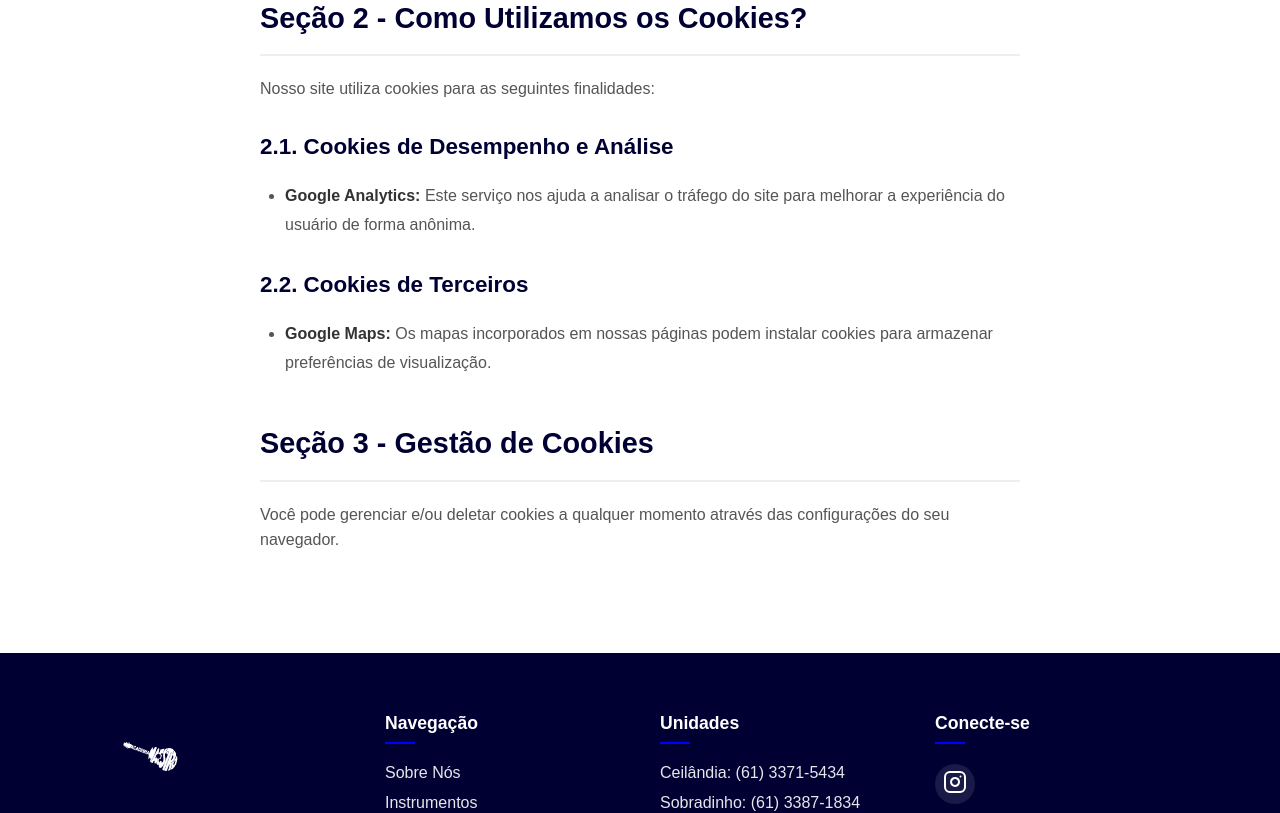
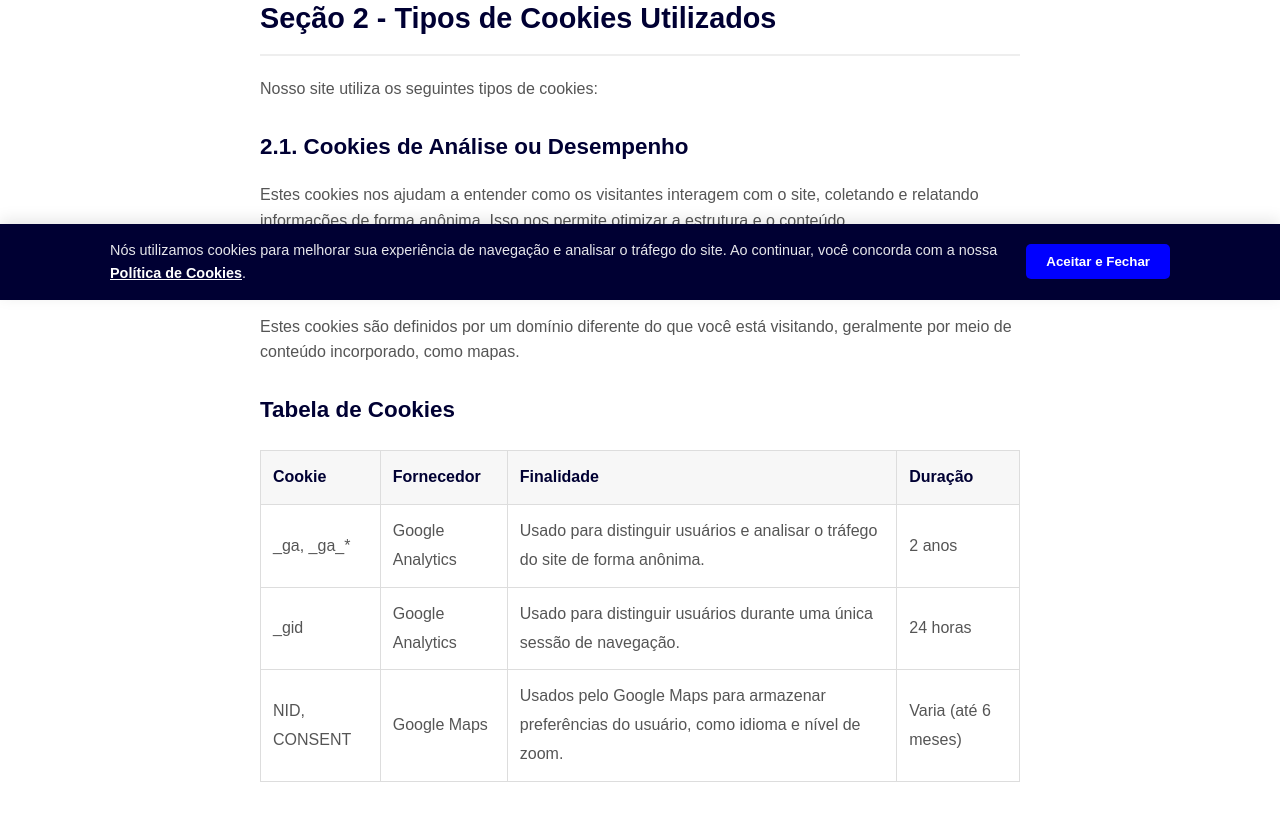
Before and after one commit to jonata1200/academia-maestro-next, a Next.js app: page /politica-de-cookies in a window 1280 px wide. Shown: the part 500-1313 px from the top of the page. Built offline with nearby package versions, Linux system fonts and the light colour scheme.

Commit message:
Correção Políticas

```diff
--- a/src/app/layout.tsx
+++ b/src/app/layout.tsx
@@ -5,6 +5,7 @@ import GlobalStyles from '@/components/GlobalStyles';
 import Header from '@/components/Header';
 import Footer from '@/components/Footer';
 import GoogleAnalytics from "@/components/GoogleAnalytics";
+import CookieBanner from '@/components/CookieBanner';
 
 export const metadata: Metadata = {
   // ADICIONE A LINHA ABAIXO
@@ -28,6 +29,7 @@ export default function RootLayout({ children,}: Readonly<{
           <Header />
           <main>{children}</main> {/* O conteúdo da página fica aqui */}
           <Footer />
+          <CookieBanner />
         </StyledComponentsRegistry>
         <GoogleAnalytics />
 
--- a/src/app/politica-de-cookies/PoliticaDeCookiesPageClient.tsx
+++ b/src/app/politica-de-cookies/PoliticaDeCookiesPageClient.tsx
@@ -4,23 +4,12 @@
 
 import React from 'react';
 import styled from 'styled-components';
+import Link from 'next/link';
 
-// ========================================================
-// ESTILOS
-// ========================================================
-
-const PageWrapper = styled.div`
-  padding: 180px 0 80px;
-`;
-
+// ESTILOS (COPIE E COLE ESTE BLOCO ATUALIZADO)
+const PageWrapper = styled.div` padding: 180px 0 80px; `;
 const LegalPageContainer = styled.div`
-  max-width: 800px;
-  margin: 0 auto;
-  padding: 0 20px;
-  text-align: left;
-  line-height: 1.8;
-  color: var(--text-light);
-
+  max-width: 800px; margin: 0 auto; padding: 0 20px; text-align: left; line-height: 1.8; color: var(--text-light);
   h1 { text-align: center; margin-bottom: 40px; font-size: 2.5rem; color: var(--dark-blue); }
   h2 { font-size: 1.8rem; margin-top: 40px; margin-bottom: 20px; border-bottom: 2px solid #eee; padding-bottom: 10px; color: var(--dark-blue); }
   h3 { font-size: 1.4rem; margin-top: 25px; margin-bottom: 15px; color: var(--dark-blue); }
@@ -29,35 +18,72 @@ const LegalPageContainer = styled.div`
   li { margin-bottom: 10px; }
   strong { font-weight: 600; color: var(--text-color); }
   a { color: var(--primary-color); text-decoration: underline; font-weight: 600; &:hover { text-decoration: none; } }
+
+  /* Estilos para a tabela de cookies */
+  table { width: 100%; border-collapse: collapse; margin-top: 20px; }
+  th, td { border: 1px solid #ddd; padding: 12px; text-align: left; }
+  th { background-color: #f7f7f7; color: var(--dark-blue); }
 `;
 
-// ========================================================
 // COMPONENTE
-// ========================================================
 export default function PoliticaDeCookiesPageClient() {
   return (
     <PageWrapper>
-      <LegalPageContainer> {/* <-- GARANTE QUE OS ESTILOS SEJAM APLICADOS */}
+      <LegalPageContainer>
         <h1>Política de Cookies</h1>
 
         <h2>Seção 1 - O que são Cookies?</h2>
-        <p>Cookies são pequenos arquivos de texto que um site armazena no seu dispositivo quando você o visita. Eles são utilizados para fazer os sites funcionarem de forma mais eficiente e para fornecer informações aos proprietários do site.</p>
+        <p>Cookies são pequenos arquivos de texto que um site armazena no seu dispositivo ao visitá-lo. Eles são utilizados para diversas finalidades, como lembrar suas preferências, ajudar na navegação entre páginas e coletar dados estatísticos.</p>
 
-        <h2>Seção 2 - Como Utilizamos os Cookies?</h2>
-        <p>Nosso site utiliza cookies para as seguintes finalidades:</p>
+        <h2>Seção 2 - Tipos de Cookies Utilizados</h2>
+        <p>Nosso site utiliza os seguintes tipos de cookies:</p>
 
-        <h3>2.1. Cookies de Desempenho e Análise</h3>
-        <ul>
-            <li><strong>Google Analytics:</strong> Este serviço nos ajuda a analisar o tráfego do site para melhorar a experiência do usuário de forma anônima.</li>
-        </ul>
+        <h3>2.1. Cookies de Análise ou Desempenho</h3>
+        <p>Estes cookies nos ajudam a entender como os visitantes interagem com o site, coletando e relatando informações de forma anônima. Isso nos permite otimizar a estrutura e o conteúdo.</p>
 
         <h3>2.2. Cookies de Terceiros</h3>
+        <p>Estes cookies são definidos por um domínio diferente do que você está visitando, geralmente por meio de conteúdo incorporado, como mapas.</p>
+
+        <h3>Tabela de Cookies</h3>
+        <table>
+            <thead>
+                <tr>
+                    <th>Cookie</th>
+                    <th>Fornecedor</th>
+                    <th>Finalidade</th>
+                    <th>Duração</th>
+                </tr>
+            </thead>
+            <tbody>
+                <tr>
+                    <td>_ga, _ga_*</td>
+                    <td>Google Analytics</td>
+                    <td>Usado para distinguir usuários e analisar o tráfego do site de forma anônima.</td>
+                    <td>2 anos</td>
+                </tr>
+                <tr>
+                    <td>_gid</td>
+                    <td>Google Analytics</td>
+                    <td>Usado para distinguir usuários durante uma única sessão de navegação.</td>
+                    <td>24 horas</td>
+                </tr>
+                <tr>
+                    <td>NID, CONSENT</td>
+                    <td>Google Maps</td>
+                    <td>Usados pelo Google Maps para armazenar preferências do usuário, como idioma e nível de zoom.</td>
+                    <td>Varia (até 6 meses)</td>
+                </tr>
+            </tbody>
+        </table>
+
+        <h2>Seção 3 - Como Gerenciar Cookies</h2>
+        <p>Você pode controlar ou recusar o uso de cookies através das configurações do seu navegador. A recusa de cookies pode, no entanto, afetar a funcionalidade de algumas partes do nosso site. Para obter instruções detalhadas, consulte os links abaixo:</p>
         <ul>
-            <li><strong>Google Maps:</strong> Os mapas incorporados em nossas páginas podem instalar cookies para armazenar preferências de visualização.</li>
+            <li><a href="https://support.google.com/chrome/answer/95647" target="_blank" rel="noopener noreferrer">Google Chrome</a></li>
+            <li><a href="https://support.mozilla.org/pt-BR/kb/impeca-que-sites-armazenem-cookies-e-dados-no-fir" target="_blank" rel="noopener noreferrer">Mozilla Firefox</a></li>
+            <li><a href="https://support.microsoft.com/pt-br/windows/excluir-e-gerenciar-cookies-168dab11-0753-043d-7c16-ede5947fc64d" target="_blank" rel="noopener noreferrer">Microsoft Edge</a></li>
         </ul>
-
-        <h2>Seção 3 - Gestão de Cookies</h2>
-        <p>Você pode gerenciar e/ou deletar cookies a qualquer momento através das configurações do seu navegador.</p>
+        <p>Para mais informações sobre o tratamento de seus dados, consulte nossa <Link href="/politica-de-privacidade">Política de Privacidade</Link>.</p>
       </LegalPageContainer>
     </PageWrapper>
   );
--- /dev/null
+++ b/src/components/CookieBanner.tsx
@@ -0,0 +1,124 @@
+// src/components/CookieBanner.tsx
+
+'use client';
+
+import React, { useState, useEffect } from 'react';
+import Link from 'next/link';
+import styled, { keyframes } from 'styled-components';
+
+// ========================================================
+// ESTILOS
+// ========================================================
+
+const slideUp = keyframes`
+  from {
+    transform: translateY(100%);
+    opacity: 0;
+  }
+  to {
+    transform: translateY(0);
+    opacity: 1;
+  }
+`;
+
+const BannerWrapper = styled.div`
+  position: fixed;
+  bottom: 0;
+  left: 0;
+  width: 100%;
+  background-color: var(--dark-blue);
+  color: rgba(255, 255, 255, 0.9);
+  padding: 15px 20px;
+  z-index: 1000;
+  animation: ${slideUp} 0.5s ease-out;
+  box-shadow: 0 -4px 15px rgba(0, 0, 0, 0.1);
+
+  .container {
+    display: flex;
+    justify-content: space-between;
+    align-items: center;
+    gap: 20px;
+
+    @media (max-width: 768px) {
+      flex-direction: column;
+      align-items: flex-start;
+      gap: 15px;
+    }
+  }
+`;
+
+const BannerContent = styled.p`
+  margin: 0;
+  font-size: 0.9rem;
+  color: rgba(255, 255, 255, 0.9);
+
+  a {
+    color: var(--secondary-color);
+    text-decoration: underline;
+    font-weight: 600;
+
+    &:hover {
+      text-decoration: none;
+    }
+  }
+`;
+
+const AcceptButton = styled.button`
+  background-color: var(--primary-color);
+  color: var(--secondary-color);
+  border: none;
+  border-radius: 5px;
+  padding: 10px 20px;
+  font-weight: 600;
+  cursor: pointer;
+  white-space: nowrap; /* Impede que o texto quebre */
+  transition: transform 0.2s, background-color 0.2s;
+
+  &:hover {
+    transform: translateY(-2px);
+    background-color: #0000cc;
+  }
+`;
+
+// ========================================================
+// COMPONENTE
+// ========================================================
+
+export default function CookieBanner() {
+  const [showBanner, setShowBanner] = useState(false);
+
+  useEffect(() => {
+    // Verifica no localStorage se o consentimento já foi dado.
+    // Isso só roda no cliente, após a página ser carregada.
+    const consent = localStorage.getItem('cookie_consent');
+    if (!consent) {
+      // Se não houver consentimento, mostra o banner.
+      setShowBanner(true);
+    }
+  }, []);
+
+  const handleAccept = () => {
+    // Salva o consentimento no localStorage e esconde o banner.
+    localStorage.setItem('cookie_consent', 'true');
+    setShowBanner(false);
+  };
+
+  // Se o banner não deve ser mostrado (seja por já ter consentido ou
+  // na renderização inicial do servidor), não renderiza nada.
+  if (!showBanner) {
+    return null;
+  }
+
+  return (
+    <BannerWrapper>
+      <div className="container">
+        <BannerContent>
+          Nós utilizamos cookies para melhorar sua experiência de navegação e analisar o tráfego do site. Ao continuar, você concorda com a nossa <Link href="/politica-de-cookies">Política de Cookies</Link>.
+        </BannerContent>
+        <AcceptButton onClick={handleAccept}>
+          Aceitar e Fechar
+        </AcceptButton>
+      </div>
+    </BannerWrapper>
+  );
+}
```
Also changed, not shown: src/app/politica-de-privacidade/PoliticaDePrivacidadePageClient.tsx (+41 -30 lines), src/app/termos-de-uso/TermosDeUsoPageClient.tsx (+27 -26 lines).
